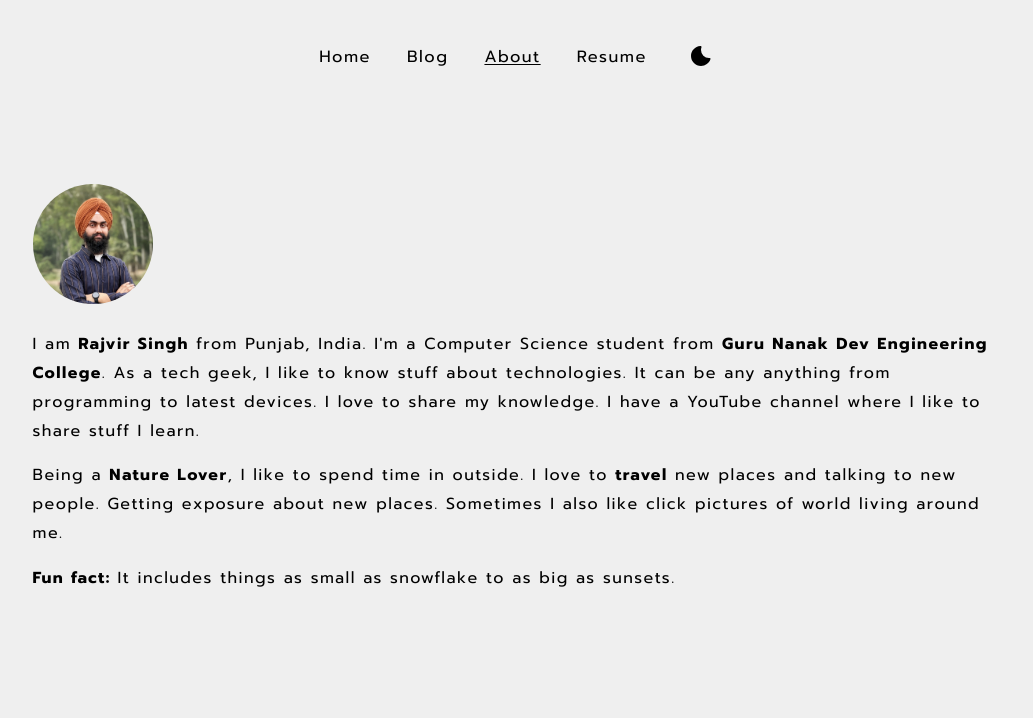
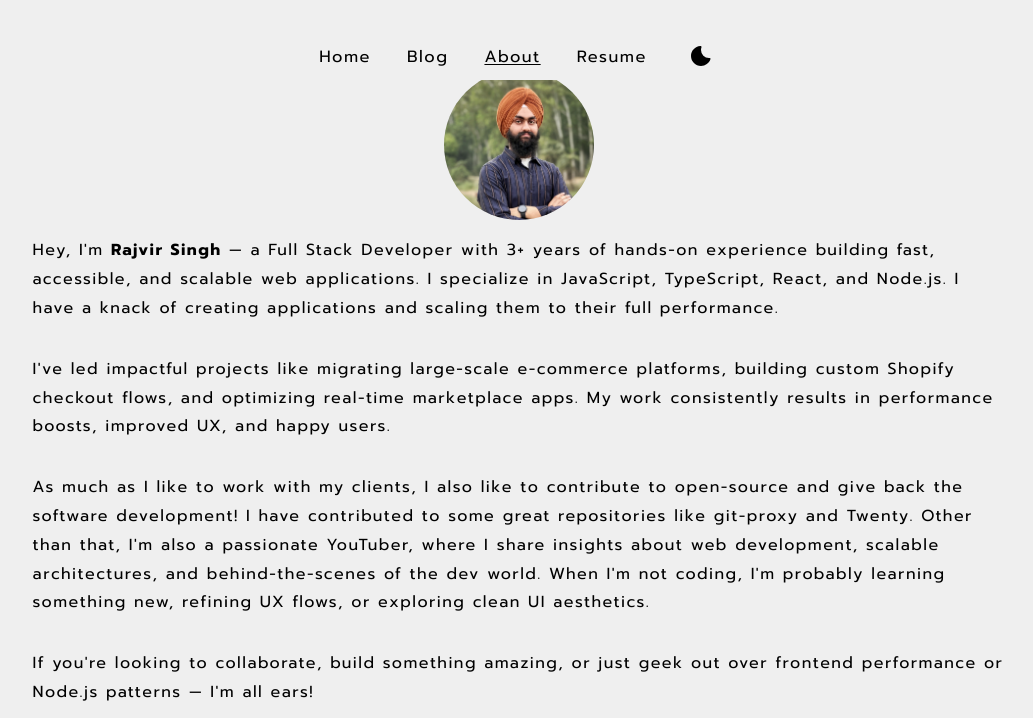
Before and after one commit to RajvirS99/rajvir-singh, an Astro site: page /about in a window 1280 px wide. Shown: the top 718 px of the page, without its empty margins (121-1154 px from the left). Built offline with nearby package versions, Linux system fonts and the light colour scheme; Astro itself is replaced by a stand-in of ours.

Commit message:
chore: updated the about section

```diff
--- a/src/pages/about.astro
+++ b/src/pages/about.astro
@@ -17,20 +17,29 @@ import { Image } from "astro:assets";
       transition:name="image-rajvirsingh"
     />
     <p>
-      I am <b>Rajvir Singh</b> from Punjab, India. I'm a Computer Science student
-      from <b>Guru Nanak Dev Engineering College</b>. As a tech geek, I like to
-      know stuff about technologies. It can be any anything from programming to
-      latest devices. I love to share my knowledge. I have a YouTube channel
-      where I like to share stuff I learn.
+      Hey, I&apos;m <b>Rajvir Singh</b> — a Full Stack Developer with 3+ years of
+      hands-on experience building fast, accessible, and scalable web applications.
+      I specialize in JavaScript, TypeScript, React, and Node.js. I have a knack
+      of creating applications and scaling them to their full performance.
     </p>
     <p>
-      Being a <b>Nature Lover</b>, I like to spend time in outside. I love to
-      <b>travel</b> new places and talking to new people. Getting exposure about
-      new places. Sometimes I also like click pictures of world living around me.
+      I&apos;ve led impactful projects like migrating large-scale e-commerce
+      platforms, building custom Shopify checkout flows, and optimizing
+      real-time marketplace apps. My work consistently results in performance
+      boosts, improved UX, and happy users.
     </p>
     <p>
-      <b>Fun fact: </b>It includes things as small as snowflake to as big as
-      sunsets.
+      As much as I like to work with my clients, I also like to contribute to
+      open-source and give back the software development! I have contributed to
+      some great repositories like git-proxy and Twenty. Other than that,
+      I&apos;m also a passionate YouTuber, where I share insights about web
+      development, scalable architectures, and behind-the-scenes of the dev
+      world. When I&apos;m not coding, I&apos;m probably learning something new,
+      refining UX flows, or exploring clean UI aesthetics.
+    </p>
+    <p>
+      If you're looking to collaborate, build something amazing, or just geek
+      out over frontend performance or Node.js patterns — I'm all ears!
     </p>
   </div>
 </GlobalLayout>
--- a/src/styles/about.scss
+++ b/src/styles/about.scss
@@ -1,8 +1,11 @@
 .about-content {
-  max-height: 80vh;
+  height: 90vh;
   padding: 0 12vw;
   line-height: 1.8rem;
   overflow-y: auto;
+  display: flex;
+  flex-direction: column;
+  justify-content: center;
 
   @media (max-width: 550px) {
     padding: 3vh 5vw 0;
@@ -11,8 +14,8 @@
 
   .about-image {
     margin: 0 auto;
-    height: 120px;
-    width: 120px;
+    height: 150px;
+    width: 150px;
     object-fit: contain;
     border-radius: 50%;
   }
--- a/src/styles/index.scss
+++ b/src/styles/index.scss
@@ -3,7 +3,7 @@
   flex-direction: column;
   justify-content: center;
   align-items: center;
-  height: 100vh;
+  min-height: 80vh;
 
   .my-image {
     border-radius: 50%;
```
